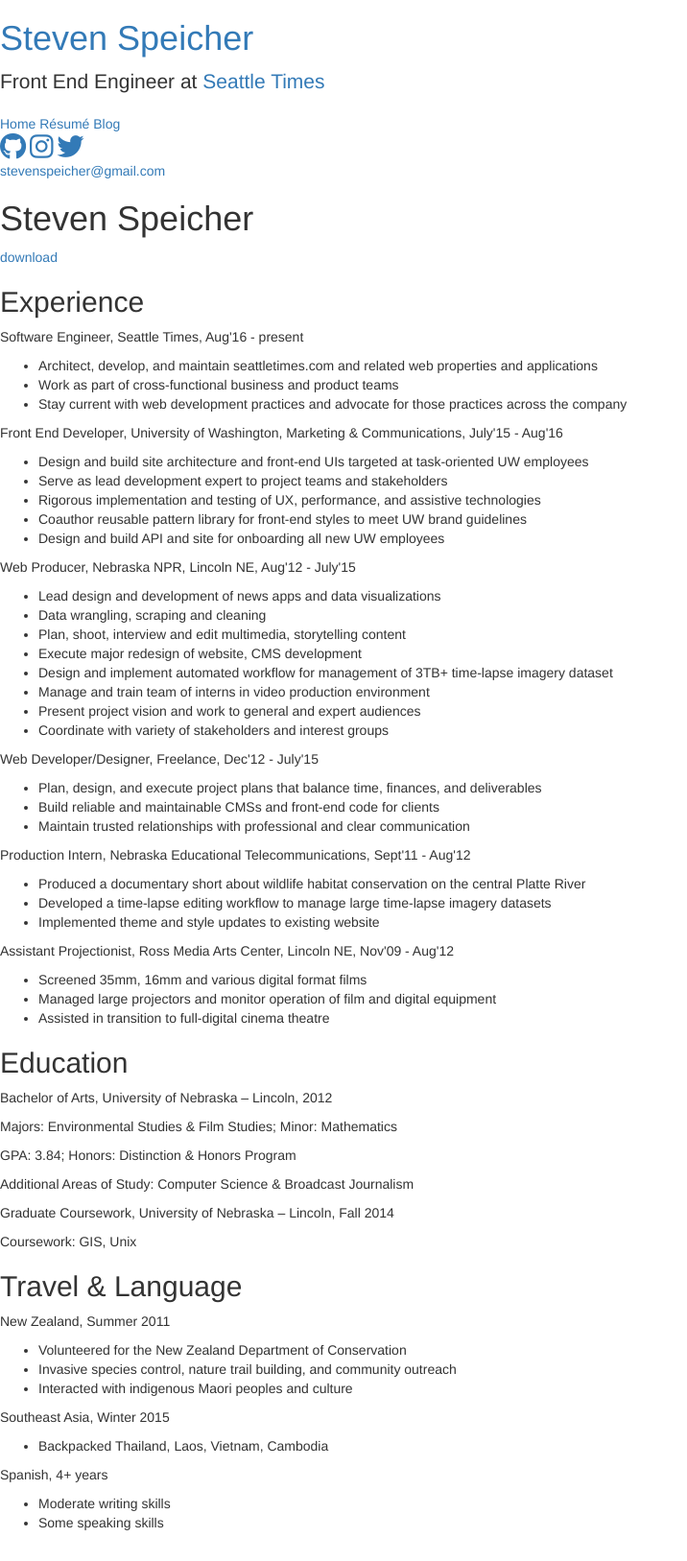
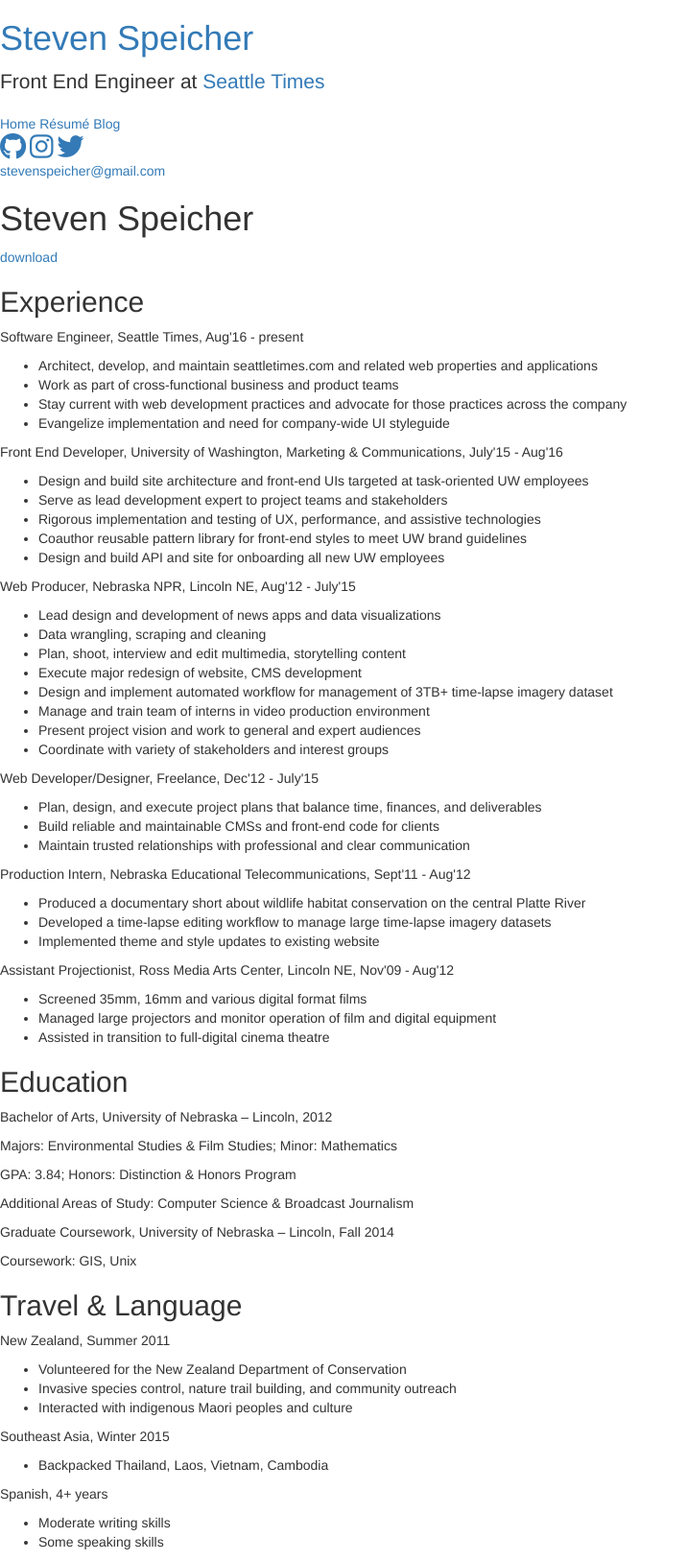
Before and after one commit to stvnspchr/stvnspchr.github.io, a Jekyll site: the page built from resume/index.html, in a window 1280 px wide. Shown: the whole page at 96% size, without its empty margins (0-716 px from the left). Built offline with Jekyll 4.4.1, drawn with Linux system fonts in a browser that asks for light colours; nearby versions of some CDN libraries; library files that are not in the unit come from our copies.

Commit message:
Update index.html

```diff
--- a/resume/index.html
+++ b/resume/index.html
@@ -16,6 +16,7 @@
 	<li>Architect, develop, and maintain seattletimes.com and related web properties and applications</li>
 	<li>Work as part of cross-functional business and product teams</li>
 	<li>Stay current with web development practices and advocate for those practices across the company</li>
+	<li>Evangelize implementation and need for company-wide UI styleguide</li>
 </ul>
 
 <p><span class="bold">Front End Developer</span>, University of Washington, Marketing & Communications, July'15 - Aug'16</p>
```
